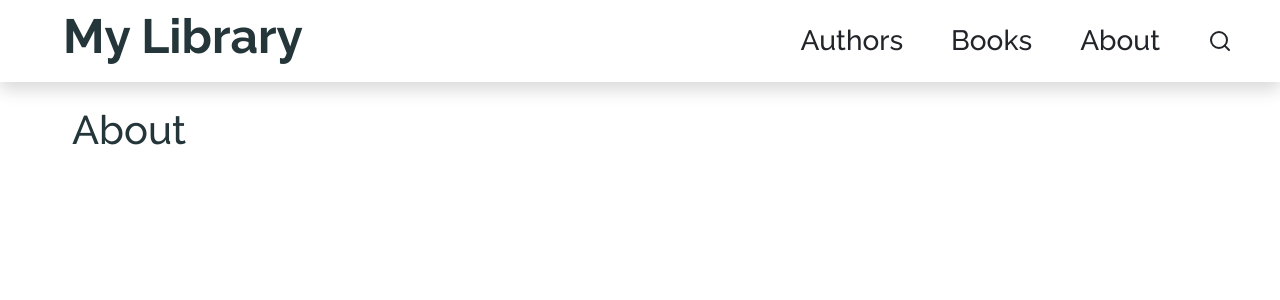
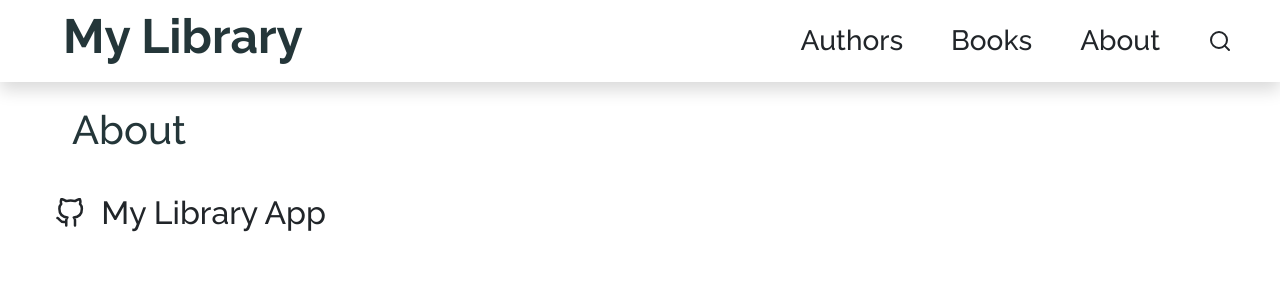
Before and after one commit to sriyabro/My-Library-App, a React (Create React App) app: page /about in a window 1280 px wide. Shown: the top 300 px of the page. Built offline with nearby package versions, Linux system fonts and the light colour scheme.

Commit message:
about page updated

```diff
--- a/src/pages/AboutPage.tsx
+++ b/src/pages/AboutPage.tsx
@@ -1,13 +1,18 @@
 import React from 'react';
 import {Col, Row} from "react-bootstrap";
 import Header from "../components/Header";
+import {GitHub} from "react-feather";
 
 const AboutPage: React.FC = () => {
   return (
     <React.Fragment>
       <Row className="about m-3 p-0">
-        <Col xs={12} md={6} className="p-0 p-md-2">
+        <Col xs={12} className="p-0 p-md-2">
           <Header header="About"/>
+        </Col>
+        <Col className="m-4 d-flex align-items-center">
+          <GitHub size={30}/>
+          <a href="https://github.com/sriyabro/My-Library-App" target="_blank"><span className="h2 text-body">&nbsp;&nbsp;My Library App</span></a>
         </Col>
       </Row>
     </React.Fragment>
```
